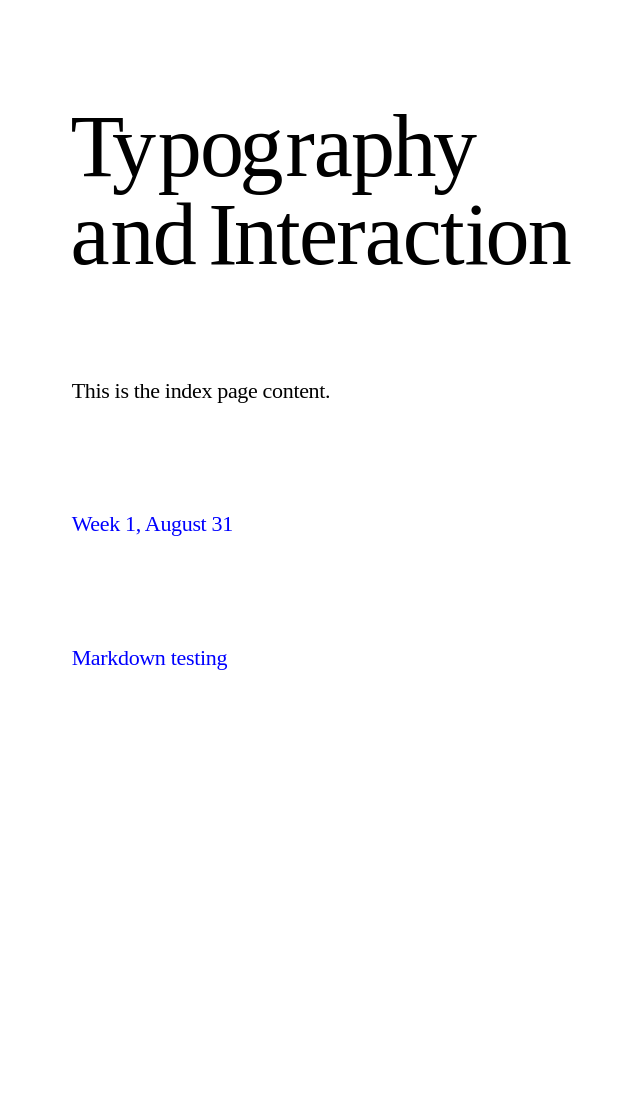
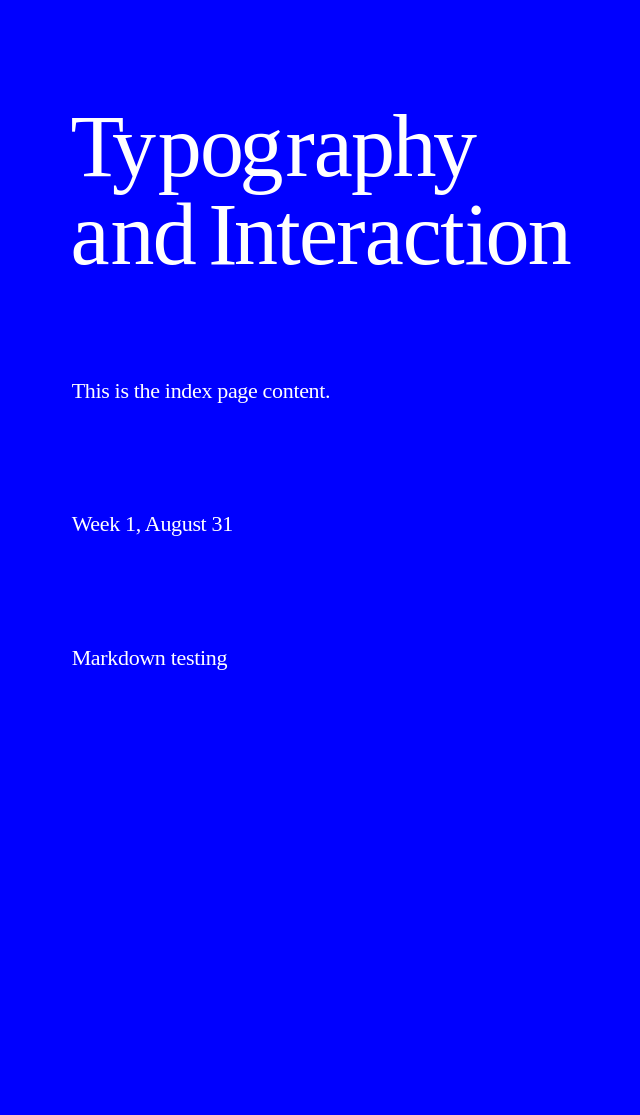
Before and after one commit to core-interaction/core-interaction.github.io, a Jekyll site: the page built from index.md, in a window 1280 px wide. Shown: the whole page, without its empty margins (126-766 px from the left). Built offline with Jekyll 4.4.1, drawn with Linux system fonts in a browser that asks for light colours.

Commit message:
Reverse the main/landing page.

```diff
--- a/assets/styles/common.scss
+++ b/assets/styles/common.scss
@@ -35,23 +35,30 @@
 	--color:             black;
 	--color--background: white;
 
-	--color--links: blue;
+	--color--links:          blue;
+	--color--links--reverse: white ;
 
+	--color--highlight:          hsl(0, 0%, 0%, 3.333%);
+	--color--highlight--reverse: hsl(0, 0%, 100%, 6.666%);
+
+	--link--color:       var(--color--links);
 	--link--enlargement: 0.4rem;
-	--link--highlight:   hsl(0, 0%, 0%, 3.333%);
+	--link--highlight:   var(--color--highlight);
 	--link--outline:     0.2rem;
 
-	--link--hover--opacity:    0.5;
+	--link--hover--opacity:    0.666;
 	--link--hover--transition: 100ms;
 
 	scroll-behavior: smooth;
 
 	@include hover {
-		--link--highlight: hsl(0, 0%, 0%, 6.666%); // Denser to offset hover opacity.
+		--color--highlight:          hsl(0, 0%, 0%, 6.666%); // Denser to offset hover opacity.
+		--color--highlight--reverse: hsl(0, 0%, 100%, 13.333%);
 	}
 
 	@include browser-specific(safari--mobile) {
-		--link--highlight: hsl(0, 0%, 0%, 10%);
+		--color--highlight:          hsl(0, 0%, 0%, 10%);
+		--color--highlight--reverse: hsl(0, 0%, 100%, 20%);
 	}
 
 	@include breakpoint(320) { --typography--size: calc((20/375) * 100vw); }
@@ -130,7 +137,7 @@ body {
 				@extend %link--element;
 
 				> p {
-					color: var(--color--links);
+					color: var(--link--color);
 
 					> span {
 						@extend %font--sf--light;
@@ -196,7 +203,7 @@ body {
 			a {
 				@extend %link--text;
 
-				color: var(--color--links);
+				color: var(--link--color);
 			}
 
 			p strong {
@@ -217,4 +224,26 @@ body {
 		}
 	}
 
+
+
+	&.index {
+		@extend %--reverse;
+	}
 }
+
+
+
+	// Flip the colors.
+%--reverse {
+	--color--background--parent: var(--color--background);
+
+	--link--color:     var(--color--links--reverse);
+	--link--highlight: var(--color--highlight--reverse);
+
+	background-color: var(--color--links);
+
+	> * {
+		--color:             var(--color--background--parent);
+		--color--background: var(--color--links);
+	}
+}
```
